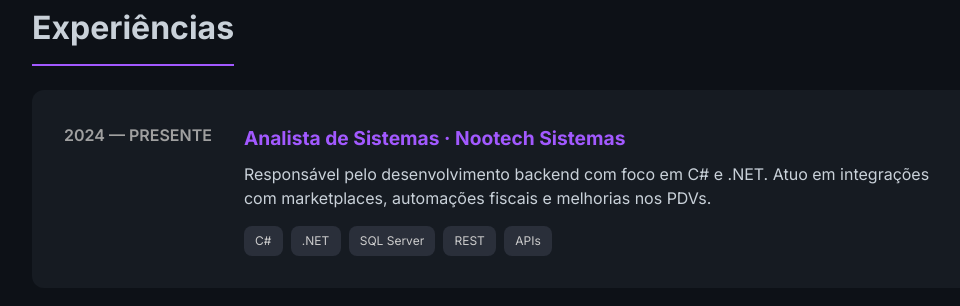
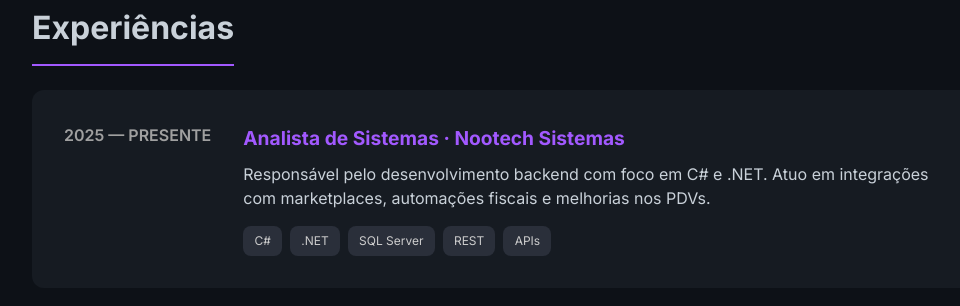
Before and after one commit to SonyBlackk/meu-website, a Next.js app: page / in a window 1280 px wide. Shown: the part 1320-1626 px from the top of the page, without its empty margins (132-1092 px from the left). Built offline with nearby package versions, Linux system fonts and the light colour scheme.

Commit message:
Update index.js

```diff
--- a/pages/index.js
+++ b/pages/index.js
@@ -64,7 +64,7 @@
           <div className="container">
             <h2>Experiências</h2>
             <div className="experiencia-card">
-              <div className="experiencia-periodo">2024 — PRESENTE</div>
+              <div className="experiencia-periodo">2025 — PRESENTE</div>
               <div className="experiencia-detalhes">
                 <h3>
                   <a href="https://nootech.com.br" target="_blank" rel="noreferrer">
```
